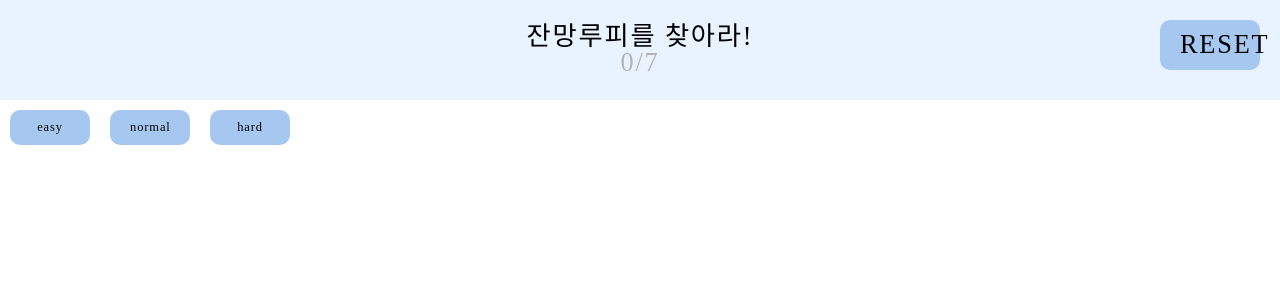
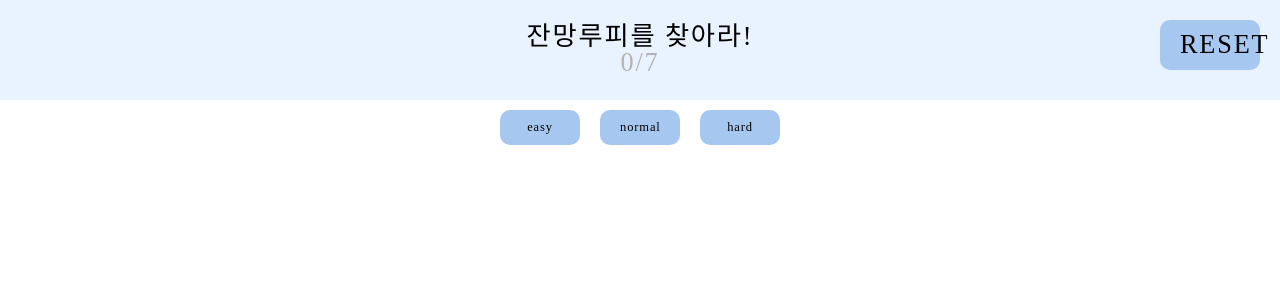
Before and after one commit to GO-SOPT-WEB/JiSooSeo, a React (Vite) app in the folder week3/findingGame/: page / in a window 1280 px wide. Shown: the top 300 px of the page. Built offline with nearby package versions, Linux system fonts and the light colour scheme; a web font is replaced by a local one.

Commit message:
[ design ] 카드 디자인

```diff
--- a/week3/findingGame/src/@components/card.jsx
+++ b/week3/findingGame/src/@components/card.jsx
@@ -4,12 +4,26 @@ export default function Card(props) {
   const { img, name } = props;
 
   return (
-    <CardWrapper>
-      <CardImg src={img} alt={name} />
-    </CardWrapper>
+    <CardImgWrapper>
+      <Img src={img} alt={name} />
+    </CardImgWrapper>
   );
 }
 
-const CardWrapper = styled.article``;
+const CardImgWrapper = styled.article`
+  display: flex;
+  justify-content: center;
+  align-items: center;
 
-const CardImg = styled.img``;
+  width: 20rem;
+  height: 22rem;
+  padding: 1rem;
+  margin: 1rem;
+
+  border-radius: 1rem;
+  background-color: ${({ theme }) => theme.colors.skyblue};
+`;
+
+const Img = styled.img`
+  width: 15rem;
+`;
--- a/week3/findingGame/src/@components/cardList.jsx
+++ b/week3/findingGame/src/@components/cardList.jsx
@@ -1,12 +1,20 @@
+import styled from 'styled-components';
 import Card from './card';
 
 export default function CardList(props) {
   const { cards, setCorrect } = props;
   return (
-    <>
+    <CardsContainer>
       {cards.map((card, idx) => (
         <Card key={idx} name={card.name} img={card.img} />
       ))}
-    </>
+    </CardsContainer>
   );
 }
+
+const CardsContainer = styled.section`
+  display: flex;
+  flex-wrap: wrap;
+
+  width: 110rem;
+`;
--- a/week3/findingGame/src/@components/levelButton.jsx
+++ b/week3/findingGame/src/@components/levelButton.jsx
@@ -9,13 +9,17 @@ export default function LevelButton(props) {
   }
   console.log(level);
   return (
-    <>
+    <ButtonWrapper>
       <Button onClick={() => changeLevel(levelType.EASY)}>easy</Button>
       <Button onClick={() => changeLevel(levelType.NORMAL)}>normal</Button>
       <Button onClick={() => changeLevel(levelType.HARD)}>hard</Button>
-    </>
+    </ButtonWrapper>
   );
 }
+
+const ButtonWrapper = styled.section`
+  display: flex;
+`;
 
 const Button = styled.button`
   width: 8rem;
--- a/week3/findingGame/src/@pages/findingPage.jsx
+++ b/week3/findingGame/src/@pages/findingPage.jsx
@@ -5,6 +5,7 @@ import ResetButton from '../@components/resetButton';
 import { CARDS_LIST } from '../core/cardsData';
 import { useEffect, useState } from 'react';
 import { levelType } from '../core/levelType';
+import styled from 'styled-components';
 
 export default function FindingPage() {
   const [copyCards, setCopyCards] = useState([]);
@@ -56,12 +57,25 @@ export default function FindingPage() {
     mixCards(level);
   }, [level, isReset]);
 
+  useEffect(() => {
+    console.log('찐' + level);
+  }, [level]);
+
   return (
     <>
       <ResetButton isReset={isReset} setIsReset={setIsReset} />
       <MainHeader level={level} correct={correct} />
-      <LevelButton level={level} setLevel={setLevel} />
-      <CardList cards={cards} setCorrect={setCorrect} />
+      <MainSectionWrapper>
+        <LevelButton level={level} setLevel={setLevel} />
+        <CardList cards={cards} setCorrect={setCorrect} />
+      </MainSectionWrapper>
     </>
   );
 }
+
+const MainSectionWrapper = styled.section`
+  display: flex;
+  flex-direction: column;
+  justify-content: center;
+  align-items: center;
+`;
```
